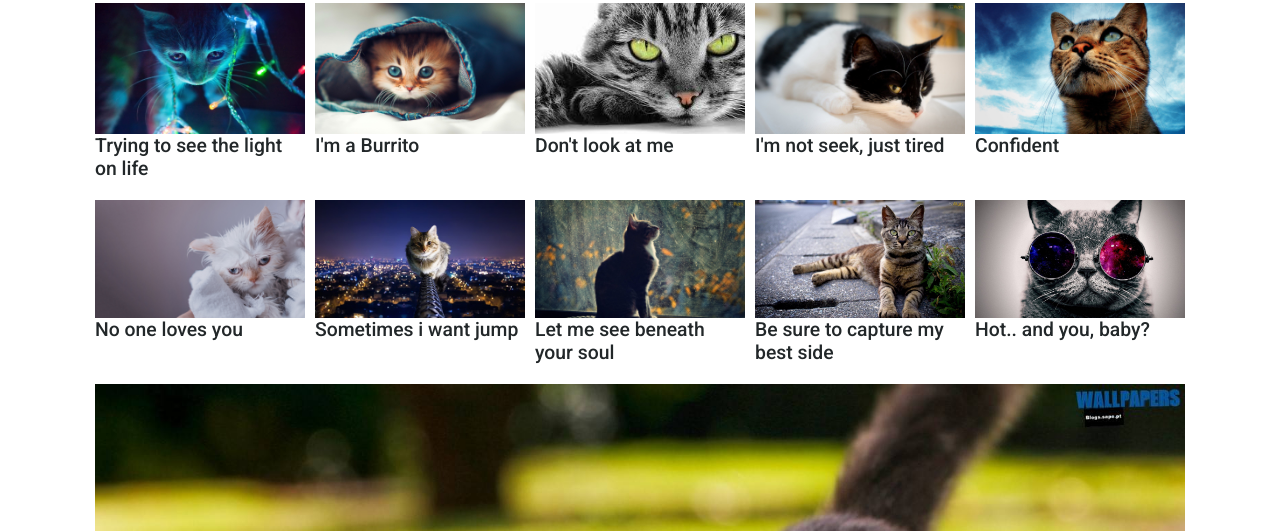
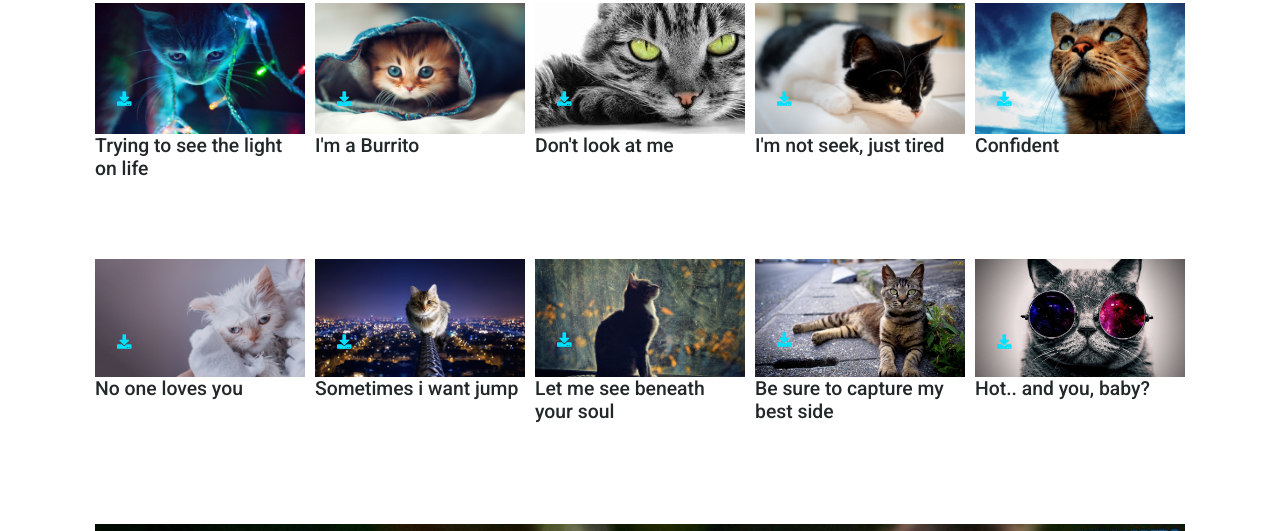
Before and after one commit to lazarok09/CatMood, a plain HTML site: page src/index.html in a window 1280 px wide. Shown: the part 269-800 px from the top of the page. Drawn offline with Linux system fonts and the light colour scheme.

Commit message:
:tada: feat(icon-download) add the icon download

```diff
--- a/css/global.css
+++ b/css/global.css
@@ -6,7 +6,30 @@
   list-style-type: none;
   font-family: "Roboto", sans-serif;
 }
+button {
+  background: none;
+  border: none;
+}
 a {
   text-decoration: none;
   color: white;
 }
+img {
+  cursor: pointer;
+}
+img:hover {
+  opacity: 0.9;
+  border-radius: 10px 10px 10px 10px;
+  padding: 1px;
+}
+.icone {
+  position: relative;
+  top: -110px;
+}
+.fas {
+  color: rgb(0, 225, 255);
+  border-radius: 5px;
+}
+.dif {
+  top: -135px;
+}
--- a/src/index.html
+++ b/src/index.html
@@ -19,7 +19,7 @@
     <!-- Fontawesome CSS -->
     <link rel="stylesheet" href="https://cdnjs.cloudflare.com/ajax/libs/font-awesome/5.11.2/css/all.css"/>
 
-    <title>CatProfile</title>
+    <title>CatMood</title>
 
 </head>
 <body>
@@ -44,48 +44,135 @@
         <div>
             <img src="../assets/wallpaper/13.jpg" alt="picture mood 'Tryng to see the light on life'">
             <p>Trying to see the light on life</p>
+            <!-- download button -->
+            <a class="icone" href="../assets/eCats/e13.jpg"  download = "Tryng to see the light on life"><button id="button">
+                <i class="fas fa-xs fa-download"></i>
+            </button>
+            </a>
+            <!-- end download button -->
         </div>
         <div>
             <img src="../assets/wallpaper/2.jpg" alt="picture mood 'I'm a Burrito'">
             <p>I'm a Burrito</p>
+            <!-- download button -->
+            <br>
+            <a class="icone" href="../assets/eCats/e2.jpg"  download = "I'm a Burrito"><button id="button">
+                <i class="fas fa-xs fa-download"></i>
+            </button>
+            </a>
+            <!-- end download button -->
+
         </div>
         <div>
             <img src="../assets/wallpaper/3.jpg" alt="picture mood 'Don't look at me'">
             <p>Don't look at me</p>
+            <!-- download button -->
+            <br>
+            <a class="icone" href="../assets/eCats/e3.jpg"  download = "Don't look at me">
+                <button id="button">
+                <i class="fas fa-xs fa-download"></i>
+            </button>
+            </a>
+            <!-- end download button -->
         </div>
 
         <div>
             <img src="../assets/wallpaper/4.jpg" alt="picture mood 'I'm not seek, just tired'">
             <p>I'm not seek, just tired</p>
+            <!-- download button -->
+            <br>
+            <a class="icone" href="../assets/eCats/e4.jpg"  download = "I'm not seek, just tired">
+                <button id="button">
+                <i class="fas fa-xs fa-download"></i>
+            </button>
+            </a>
+            <!-- end download button -->
         </div>
         <div>
             <img src="../assets/wallpaper/12.jpg" alt="picture mood 'Confident'">
             <p>Confident</p>
+            <!-- download button -->
+            <br>
+            <a class="icone" href="../assets/eCats/e12.jpg"  download = "Confident">
+                <button id="button">
+                <i class="fas fa-xs fa-download"></i>
+            </button>
+            </a>
+            <!-- end download button -->
+
         </div>
         <div>
             <img src="../assets/wallpaper/10.jpg" alt="picture mood '>No one loves you'">
             <p>No one loves you</p>
+            <!-- download button -->
+            <br>
+            <a class="icone" href="../assets/eCats/e10.jpg"  download = "No one loves you">
+                <button id="button">
+                <i class="fas fa-xs fa-download"></i>
+            </button>
+            </a>
+            <!-- end download button -->
         </div>
         <div>
             <img src="../assets/wallpaper/5.jpg" alt="picture mood 'Sometimes i want jump'">
             <p>Sometimes i want jump</p>
+            <!-- download button -->
+            <br>
+            <a class="icone" href="../assets/eCats/e5.jpg"  download = "Sometimes i want jump">
+                <button id="button">
+                <i class="fas fa-xs fa-download"></i>
+            </button>
+            </a>
+            <!-- end download button -->
         </div>
         <div>
             <img src="../assets/wallpaper/7.jpg" alt="picture mood 'Let me see beneath your soul'">
             <p>Let me see beneath your soul</p>
+            <!-- download button -->
+            <br>
+            <a class="icone dif" href="../assets/eCats/e7.jpg"  download = "Let me see beneath your soul">
+                <button id="button">
+                <i class="fas fa-xs fa-download"></i>
+            </button>
+            </a>
+            <!-- end download button -->
         </div>
         <div>
             <img src="../assets/wallpaper/8.jpg" alt="picture mood 'Be sure to capture my best side'">
             <p>Be sure to capture my best side</p>
+            <!-- download button -->
+            <br>
+            <a  class="icone dif" href="../assets/eCats/e8.jpg"  download = "Be sure to capture my best side">
+                <button id="button">
+                <i class="fas fa-xs fa-download"></i>
+            </button>
+            </a>
+            <!-- end download button -->
         </div>
 
         <div>
             <img src="../assets/wallpaper/6.jpg" alt="picture mood 'ot.. and you, baby?'">
             <p>Hot.. and you, baby?</p>
+            <!-- download button -->
+            <br>
+            <a class="icone" href="../assets/eCats/e6.jpg"  download = "Hot and you baby?">
+                <button id="button">
+                <i class="fas fa-xs fa-download"></i>
+            </button>
+            </a>
+            <!-- end download button -->
         </div>
         <div>
             <img src="../assets/wallpaper/9.jpg"  alt="picture mood 'Hunting curious people'">
             <p>Hunting curious people</p>
+            <!-- download button -->
+            <br>
+            <a class="icone" href="../assets/eCats/e9.jpg"  download = "Hunting curious people">
+                <button id="button">
+                <i class="fas fa-xs fa-download"></i>
+            </button>
+            </a>
+            <!-- end download button -->
             <hr style="margin-top:10px;">
         </div>
 
```
Also changed, not shown: assets/eCats/e10.jpg (added), assets/eCats/e12.jpg (added), assets/eCats/e13.jpg (added), assets/eCats/e2.jpg (added), assets/eCats/e3.jpg (added), assets/eCats/e4.jpg (added), assets/eCats/e5.jpg (added), assets/eCats/e6.jpg (added), assets/eCats/e7.jpg (added), assets/eCats/e8.jpg (added), assets/eCats/e9.jpg (added).
